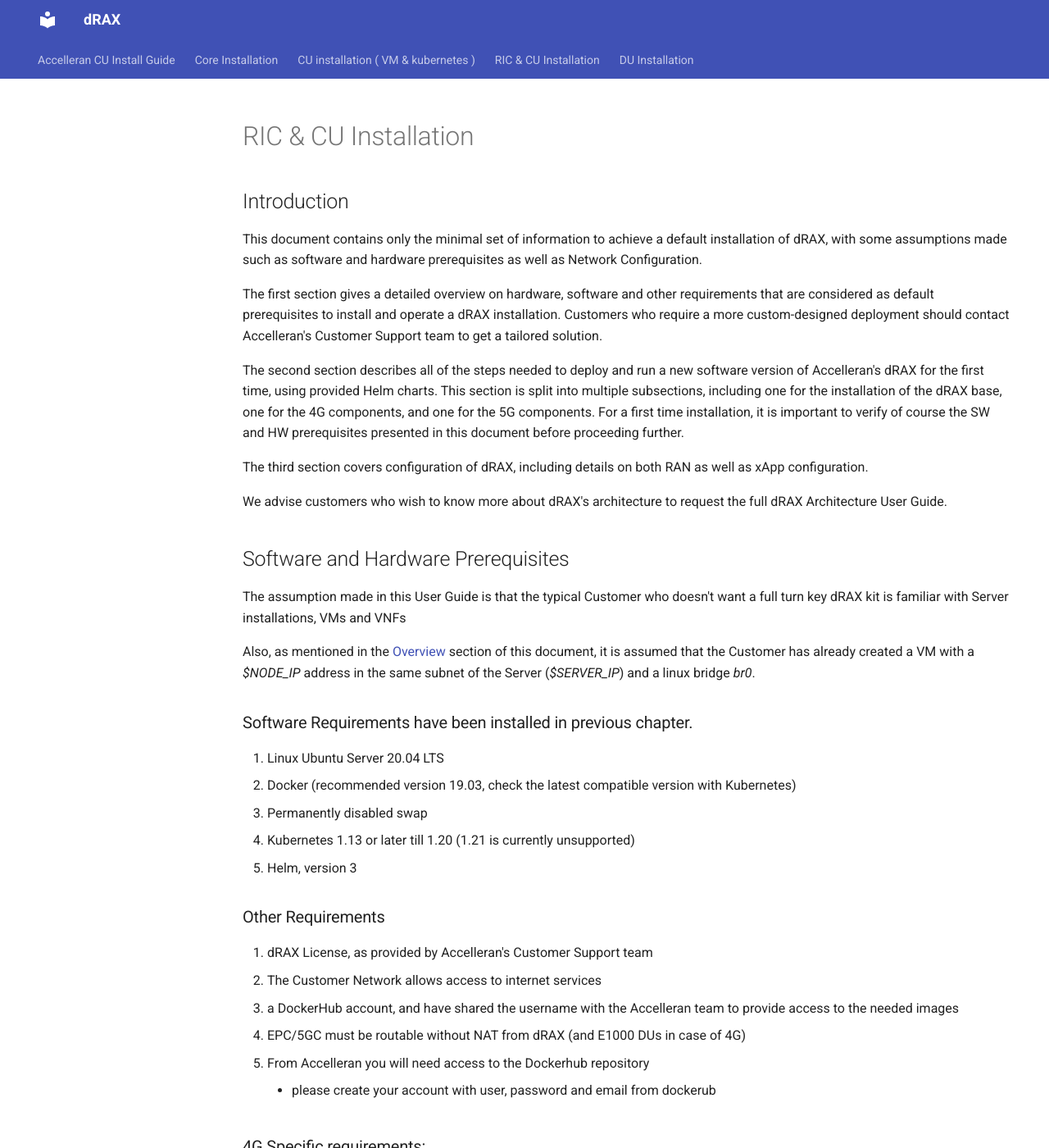
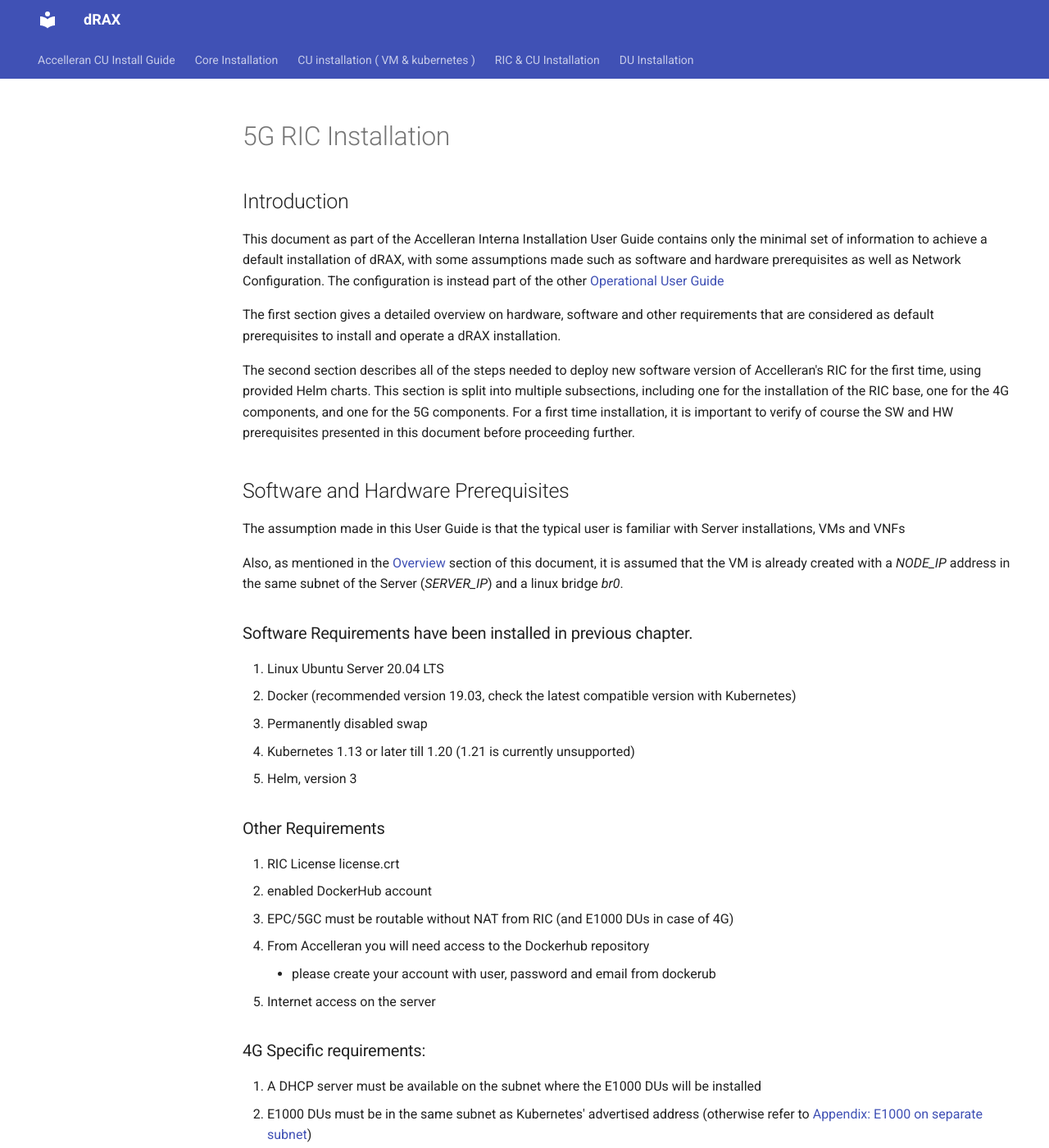
Before and after one commit to accelleran/drax-docs, an MkDocs documentation site: the page built from docs/install-guide/RIC-install/index.md, in a window 1280 px wide and 1400 px high. Shown: the whole window at 82% size. Built offline with MkDocs 1.6.1 and Material for MkDocs 9.7.7, drawn with Linux system fonts in a browser that asks for light colours; the version menu is left out; some of the changed text lies outside the part shown.

Commit message:
5g-ric-install

```diff
--- a/docs/install-guide/RIC-install/index.md
+++ b/docs/install-guide/RIC-install/index.md
@@ -1,25 +1,20 @@
-# RIC & CU Installation
+#5G RIC Installation
 
 ## Introduction
 
-This document contains only the minimal set of information to achieve a default installation of dRAX, with some assumptions made such as software and hardware prerequisites as well as Network Configuration.
+This document as part of the Accelleran Interna Installation User Guide contains only the minimal set of information to achieve a default installation of dRAX, with some assumptions made such as software and hardware prerequisites as well as Network Configuration. The configuration is instead part of the other [Operational User Guide](../../op-guide/)
 
 The first section gives a detailed overview on hardware, software and other requirements that are considered as default prerequisites to install and operate a dRAX installation.
-Customers who require a more custom-designed deployment should contact Accelleran's Customer Support team to get a tailored solution.
-
-The second section describes all of the steps needed to deploy and run a new software version of Accelleran's dRAX  for the first time, using provided Helm charts.
-This section is split into multiple subsections, including one for the installation of the dRAX base, one for the 4G components, and one for the 5G components.
+
+The second section describes all of the steps needed to deploy new software version of Accelleran's RIC for the first time, using provided Helm charts.
+This section is split into multiple subsections, including one for the installation of the RIC base, one for the 4G components, and one for the 5G components.
 For a first time installation, it is important to verify of course the SW and HW prerequisites presented in this document before proceeding further.
 
-The third section covers configuration of dRAX, including details on both RAN as well as xApp configuration.
-
-We advise customers who wish to know more about dRAX's architecture to request the full dRAX Architecture User Guide.
-
 ## Software and Hardware Prerequisites
 
-The assumption made in this User Guide is that the typical Customer who doesn't want a full turn key dRAX kit is familiar with Server installations, VMs and VNFs
-
-Also, as mentioned in the [Overview](../index.md) section of this document, it is assumed that the Customer has already created a VM with a *$NODE_IP* address in the same subnet of the Server (*$SERVER_IP*) and a linux bridge *br0*.
+The assumption made in this User Guide is that the typical user is familiar with Server installations, VMs and VNFs
+
+Also, as mentioned in the [Overview](../index.md) section of this document, it is assumed that the VM is already created with a *NODE_IP* address in the same subnet of the Server (*SERVER_IP*) and a linux bridge *br0*.
 
 
 ### Software Requirements have been installed in previous chapter.
@@ -32,17 +27,17 @@ Also, as mentioned in the [Overview](../index.md) section of this document, it i
 
 ### Other Requirements
 
-1. dRAX License, as provided by Accelleran's Customer Support team
-2. The Customer Network allows access to internet services
-3. a DockerHub account, and have shared the username with the Accelleran team to provide access to the needed images
-4. EPC/5GC must be routable without NAT from dRAX (and E1000 DUs in case of 4G)
-5. From Accelleran you will need access to the Dockerhub repository
+1. RIC License license.crt
+2. enabled DockerHub account
+3. EPC/5GC must be routable without NAT from RIC (and E1000 DUs in case of 4G)
+4. From Accelleran you will need access to the Dockerhub repository
     * please create your account with user, password and email from dockerub
+5. Internet access on the server
 
 ### 4G Specific requirements:
 
 1. A DHCP server must be available on the subnet where the E1000 DUs will be installed
-2. E1000 DUs must be in the same subnet as Kubernetes' advertise address (otherwise refer to [Appendix: E1000 on separate subnet](#appendix-drax-and-accelleran-e1000s-on-different-subnets))
+2. E1000 DUs must be in the same subnet as Kubernetes' advertised address (otherwise refer to [Appendix: E1000 on separate subnet](#appendix-drax-and-accelleran-e1000s-on-different-subnets))
 
 ### Limitations :
 1. When using a graphical interface, make sure it will not go to sleep or to standby.
```
